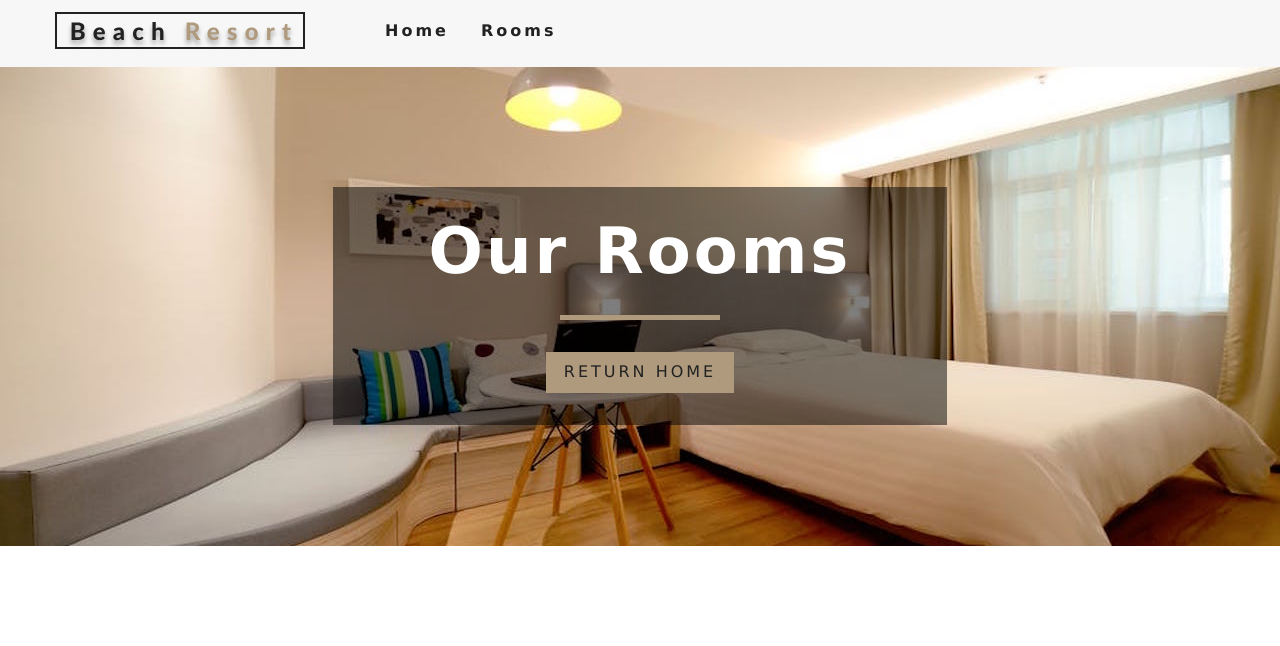
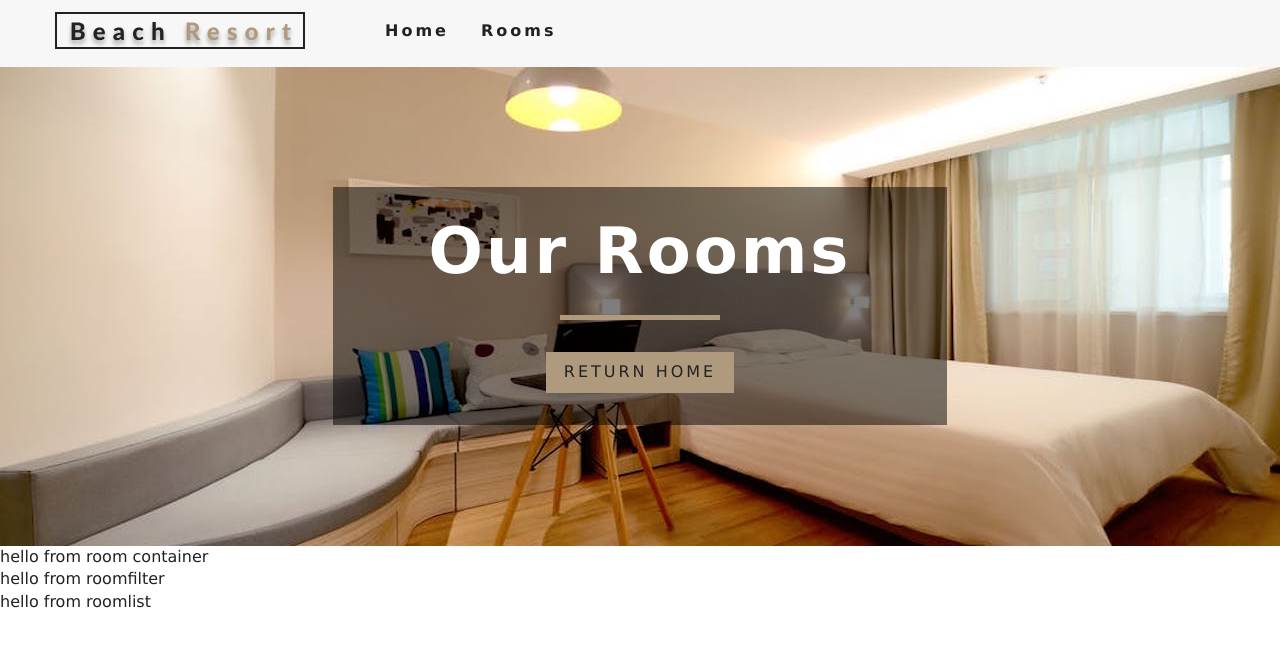
Before and after one commit to VitaliyNickishin/resort, a React (Create React App) app: page /rooms in a window 1280 px wide. Shown: the top 646 px of the page. Built offline with nearby package versions, Linux system fonts and the light colour scheme.

Commit message:
create comp-s RoomContainer, RoomList, RoomFilter

```diff
--- /dev/null
+++ b/src/components/RoomContainer.js
@@ -0,0 +1,16 @@
+import React from 'react'
+import RoomFilter from './RoomFilter'
+import RoomList from './RoomList'
+import {RoomConsumer} from '../context'
+import loading from './Loading'
+
+export default function RoomContainer() {
+ return (
+
+  <div>
+   hello from room container
+   <RoomFilter/>
+   <RoomList/>
+  </div>
+ )
+}
--- /dev/null
+++ b/src/components/RoomFilter.js
@@ -0,0 +1,9 @@
+import React from 'react'
+
+export default function RoomFilter() {
+ return (
+  <div>
+   hello from roomfilter
+  </div>
+ )
+}
--- /dev/null
+++ b/src/components/RoomList.js
@@ -0,0 +1,9 @@
+import React from 'react'
+
+export default function RoomList() {
+ return (
+  <div>
+   hello from roomlist
+  </div>
+ )
+}
--- a/src/pages/Rooms.js
+++ b/src/pages/Rooms.js
@@ -2,9 +2,11 @@ import React from 'react'
 import Hero from '../components/Hero'
 import Banner from '../components/Banner'
 import {Link} from 'react-router-dom'
+import RoomContainer from '../components/RoomContainer'
 
 const Rooms = () => {
  return (
+  <>
   <Hero hero="roomsHero">
    <Banner
     title='our rooms'
@@ -15,6 +17,8 @@ const Rooms = () => {
    </Banner>
 
   </Hero>
+  <RoomContainer/>
+  </>
  )
 }
 
```
